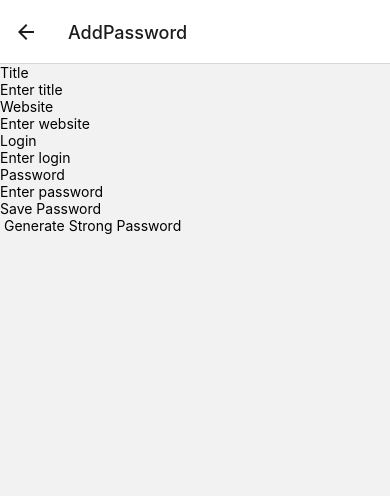
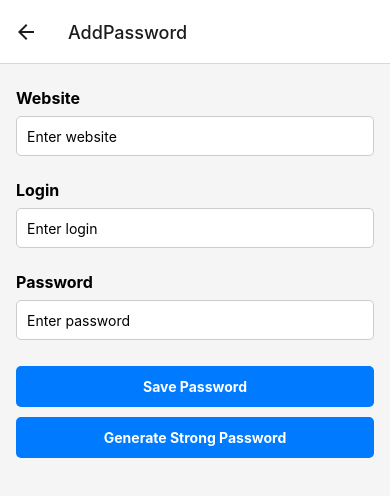
Before and after one commit to Owen-Rose/passwordManager, a React Native app: screen /AddPassword in a window 390 px wide. Shown: the top 496 px of the page. Built offline with nearby package versions, Linux system fonts and the light colour scheme.

Commit message:
November 2, 2023
Added Styling to Login
Added Password component
Added Password details

```diff
--- a/App.js
+++ b/App.js
@@ -1,21 +1,20 @@
-import { StatusBar } from 'expo-status-bar';
-import { useState } from 'react';
 import { NavigationContainer } from '@react-navigation/native';
 import { createStackNavigator } from '@react-navigation/stack';
 import HomeScreen from './screens/HomeScreen';
-import { StyleSheet, Text, View, TextInput, Button, Alert } from 'react-native';
 import LoginScreen from './screens/LoginScreen';
 import AddPasswordScreen from './screens/AddPasswordScreen';
+import PasswordDetails from './components/PasswordDetails';
 
 export default function App() {
   const Stack = createStackNavigator();
 
   return (
     <NavigationContainer>
-      <Stack.Navigator initialRouteName="Home">
+      <Stack.Navigator initialRouteName="Login">
         <Stack.Screen name="Login" component={LoginScreen} />
         <Stack.Screen name="Home" component={HomeScreen} />
         <Stack.Screen name="AddPassword" component={AddPasswordScreen} />
+        <Stack.Screen name="PasswordDetails" component={PasswordDetails} />
       </Stack.Navigator>
     </NavigationContainer>
   );
--- a/components/Password.js
+++ b/components/Password.js
@@ -1,15 +1,25 @@
 import React from 'react';
-import { View, Text } from 'react-native';
+import { View, Text, TouchableOpacity, StyleSheet } from 'react-native';
 
-const Password = ({ title, website, login, password }) => {
+const Password = ({ item, onPress }) => {
   return (
-    <View>
-      <Text>Title: {title}</Text>
-      <Text>Website: {website}</Text>
-      <Text>Login: {login}</Text>
-      <Text>Password: {password}</Text>
-    </View>
+    <TouchableOpacity onPress={() => onPress(item)}>
+      <View style={styles.container}>
+        <Text>{item.username}</Text>
+        <Text>{item.website}</Text>
+      </View>
+    </TouchableOpacity>
   );
 };
 
+const styles = StyleSheet.create({
+  container: {
+    padding: 16,
+    borderWidth: 1,
+    borderColor: '#ccc',
+    borderRadius: 4,
+    marginBottom: 8,
+  },
+});
+
 export default Password;
--- /dev/null
+++ b/components/PasswordDetails.js
@@ -0,0 +1,36 @@
+import React from 'react';
+import { View, Text, StyleSheet } from 'react-native';
+
+const PasswordDetails = ({ route }) => {
+  const { password } = route.params;
+
+  return (
+    <View style={styles.container}>
+      <Text style={styles.label}>Username:</Text>
+      <Text style={styles.text}>{password.username}</Text>
+      <Text style={styles.label}>Password:</Text>
+      <Text style={styles.text}>{password.password}</Text>
+      <Text style={styles.label}>Website:</Text>
+      <Text style={styles.text}>{password.website}</Text>
+    </View>
+  );
+};
+
+const styles = StyleSheet.create({
+  container: {
+    flex: 1,
+    padding: 16,
+    backgroundColor: '#fff',
+  },
+  label: {
+    fontSize: 16,
+    fontWeight: 'bold',
+    marginTop: 8,
+  },
+  text: {
+    fontSize: 16,
+    marginTop: 4,
+  },
+});
+
+export default PasswordDetails;
--- a/package.json
+++ b/package.json
@@ -10,14 +10,14 @@
   },
   "dependencies": {
     "@expo/webpack-config": "^19.0.0",
-    "@react-native-async-storage/async-storage": "^1.19.3",
+    "@react-native-async-storage/async-storage": "1.18.2",
     "@react-native-community/viewpager": "^5.0.11",
     "@react-navigation/native": "^6.1.8",
     "@react-navigation/stack": "^6.3.18",
-    "expo": "~49.0.11",
+    "expo": "^49.0.16",
     "expo-status-bar": "~1.6.0",
     "react": "18.2.0",
-    "react-native": "0.72.5",
+    "react-native": "0.72.6",
     "react-native-gesture-handler": "~2.12.0",
     "react-native-reanimated": "~3.3.0",
     "react-native-safe-area-context": "4.6.3",
--- a/screens/AddPasswordScreen.js
+++ b/screens/AddPasswordScreen.js
@@ -1,9 +1,8 @@
 import React, { useState } from 'react';
-import { View, Text, TextInput, TouchableOpacity, Button } from 'react-native';
+import { View, Text, TextInput, TouchableOpacity, StyleSheet } from 'react-native';
 import AsyncStorage from '@react-native-async-storage/async-storage';
 
-export default function AddPasswordScreen({ navigation, route }) {
-  const [title, setTitle] = useState();
+export default function AddPasswordScreen() {
   const [website, setWebsite] = useState();
   const [login, setLogin] = useState();
   const [password, setPassword] = useState();
@@ -14,7 +13,7 @@ export default function AddPasswordScreen({ navigation, route }) {
       try {
         const passwords = await AsyncStorage.getItem('password');
         const passwordArray = passwords ? JSON.parse(passwords) : [];
-        passwordArray.push(passwords);
+        passwordArray.push(newPassword);
         await AsyncStorage.setItem('password', JSON.stringify(passwordArray));
         setPassword('');
       } catch (error) {
@@ -26,42 +25,71 @@ export default function AddPasswordScreen({ navigation, route }) {
   const handleGeneratePassword = () => {};
 
   return (
-    <View>
-      <Text>Title</Text>
+    <View style={styles.container}>
+      <Text style={styles.label}>Website</Text>
       <TextInput
-        placeholder="Enter title"
-        value={title}
-        onChangeText={setTitle}
-      />
-
-      <Text>Website</Text>
-      <TextInput
+        style={styles.input}
         placeholder="Enter website"
         value={website}
         onChangeText={setWebsite}
       />
 
-      <Text>Login</Text>
+      <Text style={styles.label}>Login</Text>
       <TextInput
+        style={styles.input}
         placeholder="Enter login"
         value={login}
         onChangeText={setLogin}
       />
 
-      <Text>Password</Text>
+      <Text style={styles.label}>Password</Text>
       <TextInput
+        style={styles.input}
         placeholder="Enter password"
         value={password}
         onChangeText={setPassword}
       />
 
-      <TouchableOpacity onPress={handleSavePassword}>
-        <Text>Save Password</Text>
+      <TouchableOpacity style={styles.button} onPress={handleSavePassword}>
+        <Text style={styles.buttonText}>Save Password</Text>
       </TouchableOpacity>
 
-      <TouchableOpacity onPress={handleGeneratePassword}>
-        <Text> Generate Strong Password</Text>
+      <TouchableOpacity style={styles.button} onPress={handleGeneratePassword}>
+        <Text style={styles.buttonText}>Generate Strong Password</Text>
       </TouchableOpacity>
     </View>
   );
 }
+
+const styles = StyleSheet.create({
+  container: {
+    flex: 1,
+    padding: 16,
+    backgroundColor: '#f5f5f5',
+  },
+  label: {
+    fontSize: 16,
+    fontWeight: 'bold',
+    marginVertical: 8,
+  },
+  input: {
+    height: 40,
+    borderWidth: 1,
+    borderColor: '#ccc',
+    backgroundColor: 'white',
+    borderRadius: 5,
+    padding: 10,
+    marginBottom: 16,
+  },
+  button: {
+    backgroundColor: '#007AFF',
+    padding: 12,
+    borderRadius: 5,
+    alignItems: 'center',
+    marginTop: 10,
+  },
+  buttonText: {
+    color: 'white',
+    fontWeight: 'bold',
+  },
+});
--- a/screens/LoginScreen.js
+++ b/screens/LoginScreen.js
@@ -1,43 +1,72 @@
-import React from 'react';
-import { View, Text, TextInput, Button, StyleSheet, Alert } from 'react-native';
-import { useState } from 'react';
+import React, { useState } from 'react';
+import { View, Text, TextInput, Button, StyleSheet, Alert, TouchableOpacity } from 'react-native';
 import { useNavigation } from '@react-navigation/native';
+
 export default function LoginScreen() {
   const [username, setUserName] = useState('');
   const [password, setPassWord] = useState('');
+  const [usernameError, setUsernameError] = useState(null);
+  const [passwordError, setPasswordError] = useState(null);
   const navigation = useNavigation();
 
   const handleLogin = () => {
-    if (username !== '' && password !== '') {
-      Alert.alert('Login Successful, Welcome to the App');
-      navigation.navigate('Home');
-      setUserName('');
-      setPassWord('');
-    } else {
-      Alert.alert('Login Failed, please enter both a username and password');
-      setUserName('');
-      setPassWord('');
+    if (username === '' || password === '') {
+      if (username === '') {
+        setUsernameError('Username is required');
+      } else {
+        setUsernameError(null);
+      }
+
+      if (password === '') {
+        setPasswordError('Password is required');
+      } else {
+        setPasswordError(null);
+      }
+
+      return;
     }
-    console.log('Username: ', username);
-    console.log('Password: ', password);
+
+    Alert.alert('Login Successful, Welcome to the App');
+    navigation.navigate('Home');
+    setUserName('');
+    setPassWord('');
   };
 
   return (
     <View style={styles.container}>
       <Text style={styles.heading}>Hello friend.</Text>
       <TextInput
-        style={styles.input}
+        style={[styles.input, styles.rounded, { width: '80%' }, usernameError && styles.errorInput]}
         placeholder="Username"
-        onChangeText={text => setUserName(text)}
+        onChangeText={(text) => {
+          setUserName(text);
+          setUsernameError(null);
+        }}
         value={username}
+        onFocus={() => setUsernameError(null)}
       />
+      {usernameError && <Text style={styles.errorText}>{usernameError}</Text>}
       <TextInput
-        style={styles.input}
+        style={[styles.input, styles.rounded, { width: '80%' }, passwordError && styles.errorInput]}
         placeholder="Password"
-        onChangeText={text => setPassWord(text)}
+        onChangeText={(text) => {
+          setPassWord(text);
+          setPasswordError(null);
+        }}
         value={password}
+        onFocus={() => setPasswordError(null)}
+        secureTextEntry
       />
-      <Button title="Login" onPress={handleLogin} />
+      {passwordError && <Text style={styles.errorText}>{passwordError}</Text>}
+      <TouchableOpacity style={[styles.loginButton, styles.rounded, { width: '80%' }]} onPress={handleLogin}>
+        <Text style={styles.loginButtonText}>Login</Text>
+      </TouchableOpacity>
+      <TouchableOpacity style={styles.forgetPasswordLink}>
+        <Text style={styles.forgetPasswordText}>Forget password?</Text>
+      </TouchableOpacity>
+      <View style={styles.signupLink}>
+        <Text style={styles.signupText}>Don't have an account? Sign in</Text>
+      </View>
     </View>
   );
 }
@@ -45,21 +74,50 @@ export default function LoginScreen() {
 const styles = StyleSheet.create({
   container: {
     flex: 1,
-    backgroundColor: '#fff',
+    justifyContent: 'center',
     alignItems: 'center',
-    justifyContent: 'center',
-    padding: 16,
+    backgroundColor: '#f0f0f0',
+    transform: [{translateY: -50}],
   },
   heading: {
     fontSize: 24,
-    marginBottom: 16,
+    marginBottom: 20,
   },
   input: {
-    width: '100%',
     height: 40,
-    borderColor: 'gray',
+    backgroundColor: 'white',
+    paddingHorizontal: 10,
+    marginBottom: 10,
+  },
+  errorInput: {
+    borderColor: 'red',
     borderWidth: 1,
-    marginBottom: 16,
-    paddingHorizontal: 8,
+  },
+  rounded: {
+    borderRadius: 5,
+  },
+  loginButton: {
+    backgroundColor: 'blue',
+    alignItems: 'center',
+    justifyContent: 'center',
+    height: 40,
+    marginBottom: 10,
+  },
+  loginButtonText: {
+    color: 'white',
+    fontSize: 16,
+  },
+  forgetPasswordLink: {
+    marginBottom: 10,
+  },
+  forgetPasswordText: {
+    color: 'blue',
+  },
+  signupLink: {
+    position: 'absolute',
+    bottom: 20,
+  },
+  signupText: {
+    color: 'blue',
   },
 });
--- a/screens/passwords.json
+++ b/screens/passwords.json
@@ -1,8 +1,102 @@
 [
     {
-        "id" : 1,
-        "username" : "example_user",
-        "password" : "********",
-        "website" : "example.com"
+      "username": "user1",
+      "password": "P@ssw0rd1",
+      "website": "example.com"
+    },
+    {
+      "username": "user2",
+      "password": "SecureP@ss2",
+      "website": "samplewebsite.net"
+    },
+    {
+      "username": "user3",
+      "password": "StrongP@ss3",
+      "website": "testsite.org"
+    },
+    {
+      "username": "user4",
+      "password": "Pa$$w0rd#4",
+      "website": "demo-site.com"
+    },
+    {
+      "username": "user5",
+      "password": "P@55w0rd5!",
+      "website": "example.org"
+    },
+    {
+      "username": "user6",
+      "password": "SecretP@ss6",
+      "website": "sample-site.net"
+    },
+    {
+      "username": "user7",
+      "password": "P@ssw0rd7",
+      "website": "test-website.com"
+    },
+    {
+      "username": "user8",
+      "password": "SecureP@ss8",
+      "website": "mywebsite.net"
+    },
+    {
+      "username": "user9",
+      "password": "StrongP@ss9",
+      "website": "sample-test.org"
+    },
+    {
+      "username": "user10",
+      "password": "Pa$$w0rd10",
+      "website": "example-site.com"
+    },
+    {
+      "username": "user11",
+      "password": "P@55w0rd11",
+      "website": "mydemo.com"
+    },
+    {
+      "username": "user12",
+      "password": "SecretP@ss12",
+      "website": "test-page.net"
+    },
+    {
+      "username": "user13",
+      "password": "P@ssw0rd13",
+      "website": "example-website.org"
+    },
+    {
+      "username": "user14",
+      "password": "SecureP@ss14",
+      "website": "sample-site.net"
+    },
+    {
+      "username": "user15",
+      "password": "StrongP@ss15",
+      "website": "test-123.com"
+    },
+    {
+      "username": "user16",
+      "password": "Pa$$w0rd16",
+      "website": "example-test.org"
+    },
+    {
+      "username": "user17",
+      "password": "P@55w0rd17",
+      "website": "my-demo-site.com"
+    },
+    {
+      "username": "user18",
+      "password": "SecretP@ss18",
+      "website": "sample-page.net"
+    },
+    {
+      "username": "user19",
+      "password": "P@ssw0rd19",
+      "website": "test-website.org"
+    },
+    {
+      "username": "user20",
+      "password": "SecureP@ss20",
+      "website": "example-site.net"
     }
-]
+  ]
```
Also changed, not shown: data/passwords.json (+23 -4 lines), screens/HomeScreen.js (+18 -29 lines), 2 other files (tests, documents, lock files or other folders).
